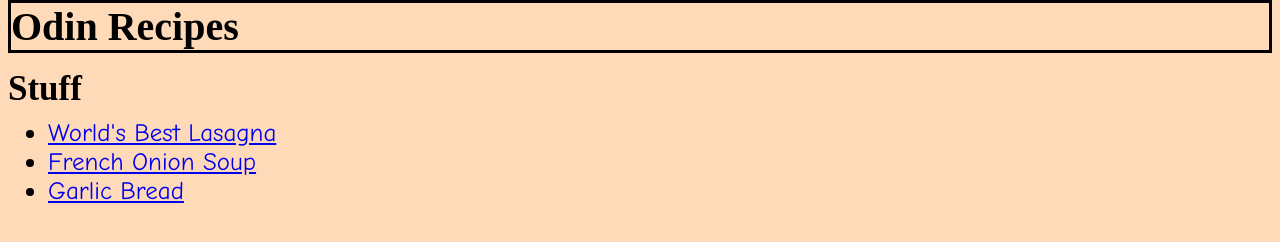
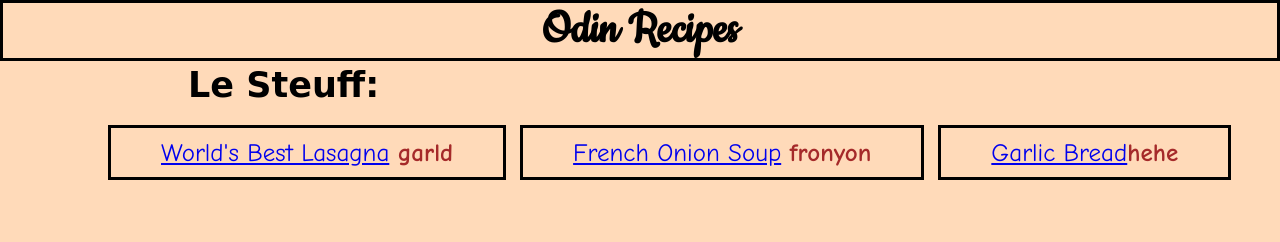
Before and after one commit to ULTRABEAN7001/odin-recipes, a plain HTML site: page index.html in a window 1280 px wide. Drawn offline with Linux system fonts and the light colour scheme.

Commit message:
changed display and fonts in index and minor changes to fonts in recipes

```diff
--- a/index.html
+++ b/index.html
@@ -4,14 +4,17 @@
         <meta charset="utf-8">
         <title>Two plus one Random Recipes</title>
         <link rel="stylesheet" href="style.css"/>
+        <link rel="preconnect" href="https://fonts.googleapis.com">
+        <link rel="preconnect" href="https://fonts.gstatic.com" crossorigin>
+        <link href="https://fonts.googleapis.com/css2?family=Cookie&display=swap" rel="stylesheet">
     </head>
     <body>
-    <h1>Odin Recipes</h1>
-    <h2>Stuff</h2>
-    <ul>
-    <li><a href="recipes/lasagna.html">World's Best Lasagna</a></li>
-    <li><a href="recipes/french-onion-soup.html">French Onion Soup</a></li>
-    <li><a href="recipes/garlic-bread.html">Garlic Bread</a></li>
+    <h1 id="logo">Odin Recipes</h1>
+    <h2 class="title">Le Steuff:</h2>
+    <ul class="recipes">
+        <li><a href="recipes/lasagna.html">World's Best Lasagna</a> <h4 class="desc">garld</h4></li>
+        <li><a href="recipes/french-onion-soup.html">French Onion Soup</a> <h4 class="desc">fronyon</h4></li>
+        <li><a href="recipes/garlic-bread.html">Garlic Bread</a><h4 class="desc"> hehe</h4></li>
     </ul>
     </body>
 
--- a/recipes/style.css
+++ b/recipes/style.css
@@ -6,12 +6,17 @@ h1{
     border: solid;
     background-color: peachpuff;
     font-size: 40px;
-    position: relative;
-    bottom: 27px;
+    margin-top: -8px;
+    margin-right: -8px;
+    margin-left: -8px;
+    padding-left: 5px;
+    border-width: 3.5px;
+    display: block;
 }
 
-h4{
+.description{
     font-family: "Times New Roman", Times, serif;
+    font-size: larger;
 }
 
 body{
--- a/style.css
+++ b/style.css
@@ -1,25 +1,48 @@
-h1{
+*{
+    box-sizing: border-box;
+}
+
+#logo{
     border: solid;
     background-color: peachpuff;
-    font-size: 40px;
-    position: relative;
-    bottom: 27px;
+    font-size: 50px;
+    margin-top: -8px;
+    margin-bottom: 54px;
+    margin-right: -8px;
+    margin-left: -8px;
+    border-width: 3.5px;
+    text-align: center;
+    display: block;
+    font-family: 'Cookie', cursive;
 }
 
 body{
     background-color: peachpuff;
 }
 
-h2{
+.title{
     font-size: 35px;
     position: relative;
-    bottom: 40px;
+    margin-top: -50px;
+    margin-bottom: 60px;
+    font-family: 'Brush Script MT',cursive;
+    margin-left: 180px;
 }
 
-ul{
+.recipes li{
     font-size: 25px;
     size: 25px;
     position: relative;
     bottom: 60px;
     font-family: "Comic Sans MS", "Chalkboard SE", "Comic Neue", sans-serif;
+    display: inline;
+    border: solid;
+    padding: 10px 50px;
+    margin-left: 60px;
+    margin-right: -50px;
 }
+
+ul li .desc{
+    color: brown;
+    display: inline-block;
+}
```
Also changed, not shown: recipes/french-onion-soup.html (+5 -3 lines), recipes/garlic-bread.html (+5 -3 lines), recipes/lasagna.html (+6 -3 lines).
